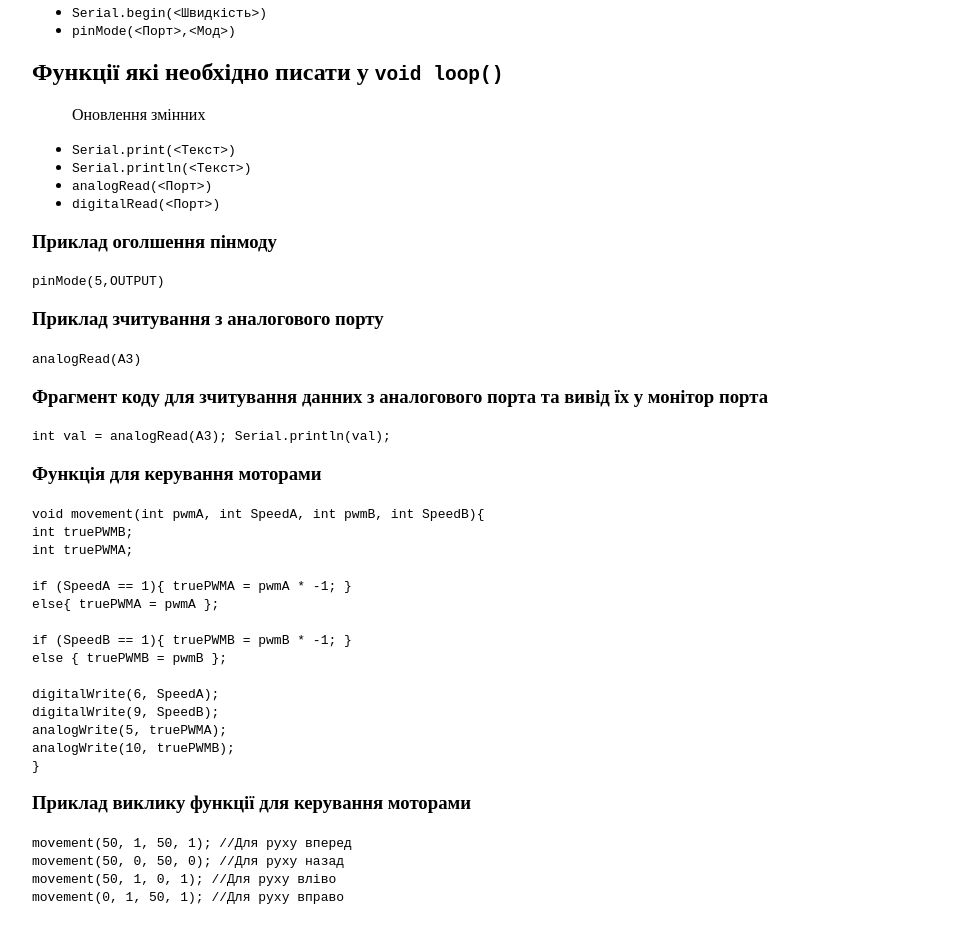
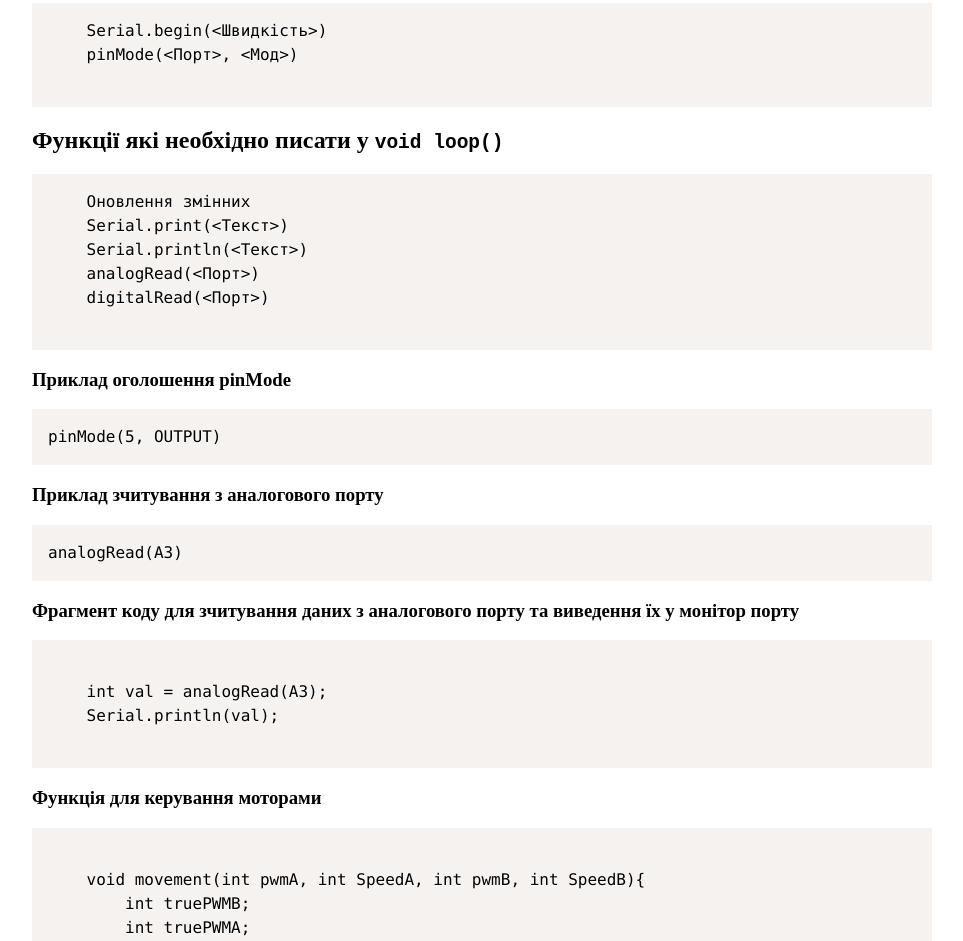
Before and after one commit to Dmitry-Krtadze/-------------2-, a plain HTML site: page index.html in a window 1280 px wide. Shown: the part 1119-2060 px from the top of the page, without its empty margins (158-1121 px from the left). Before the commit the page ends 2032 px from the top, so only its background shows below. Drawn offline with nearby package versions, Linux system fonts and the light colour scheme.

Commit message:
modified:   index.html 	modified:   style.css

```diff
--- a/index.html
+++ b/index.html
@@ -4,7 +4,13 @@
     <meta charset="UTF-8">
     <meta name="viewport" content="width=device-width, initial-scale=1.0">
     <title>ProEmbeded</title>
+
+    <link href="https://cdnjs.cloudflare.com/ajax/libs/prism/1.25.0/themes/prism.min.css" rel="stylesheet" />
+    <script src="https://cdnjs.cloudflare.com/ajax/libs/prism/1.25.0/prism.min.js"></script>
+
     <link rel="stylesheet" href="style.css">
+
+
 </head>
 <body>
     <header>
@@ -20,67 +26,90 @@
     <h3>Processor: Atmega328P</h3>
 
     <h2>Функції які необхідно писати у <code>void setup()</code></h2>
-        <ul>
-            <li><code>Serial.begin(<Швидкість>)</code></li>
-            <li><code>pinMode(<Порт>,<Мод>)</code></li>
-        </ul>
+
+    <pre>
+    <code  class="language-arduino">Serial.begin(&lt;Швидкість&gt;)</code>
+    <code  class="language-arduino">pinMode(&lt;Порт&gt;, &lt;Мод&gt;)</code>
+    </pre>
+
 
     <h2>Функції які необхідно писати у <code>void loop()</code></h2>
-        <ul>
-            <p>Оновлення змінних</p>
-            <li><code>Serial.print(<Текст>)</code></li>
-            <li><code>Serial.println(<Текст>)</code></li>
-            <li><code>analogRead(<Порт>)</code></li>
-            <li><code>digitalRead(<Порт>)</code></li>
-        </ul>
+    <pre>
+    <code class="language-arduino">Оновлення змінних</code>
+    <code class="language-arduino">Serial.print(&lt;Текст&gt;)</code>
+    <code class="language-arduino">Serial.println(&lt;Текст&gt;)</code>
+    <code class="language-arduino">analogRead(&lt;Порт&gt;)</code>
+    <code class="language-arduino">digitalRead(&lt;Порт&gt;)</code>
+    </pre>
 
-        <h3>Приклад оголшення пінмоду</h3>
-        <code>pinMode(5,OUTPUT)</code>
+    <h3>Приклад оголошення pinMode</h3>
+    <pre><code class="language-arduino">pinMode(5, OUTPUT)</code></pre>
 
     <h3>Приклад зчитування з аналогового порту</h3>
-        <code>analogRead(A3)</code>
+    <pre><code class="language-arduino">analogRead(A3)</code></pre>
 
-        <h3>Фрагмент коду для зчитування данних з аналогового порта та вивід їх у монітор порта</h3>
-            <code>
+    <h3>Фрагмент коду для зчитування даних з аналогового порту та виведення їх у монітор порту</h3>
+    <pre><code class="language-arduino">
     int val = analogRead(A3);
     Serial.println(val);
-            </code>
+    </code></pre>
 
     <h3>Функція для керування моторами</h3>
-            <code>
-                void movement(int pwmA, int SpeedA, int pwmB, int SpeedB){ <br>
-                    int truePWMB;<br>
-                    int truePWMA;<br>
-                    <br>
+    <pre><code class="language-arduino">
+    void movement(int pwmA, int SpeedA, int pwmB, int SpeedB){
+        int truePWMB;
+        int truePWMA;
+
         if (SpeedA == 1){
             truePWMA = pwmA * -1;
-                    }<br>
+        }
         else{
-                        truePWMA = pwmA
-                    };
-                    <br>
-                    <br>
+            truePWMA = pwmA;
+        }
+
         if (SpeedB == 1){
             truePWMB = pwmB * -1;
-                    }<br>
+        }
         else {
-                        truePWMB = pwmB
-                    };<br>
-                    <br>
-                    digitalWrite(6, SpeedA);<br>
-                    digitalWrite(9, SpeedB);<br>
-                    analogWrite(5, truePWMA);<br>
-                    analogWrite(10, truePWMB);<br>
-                  }<br>
-            </code>
+            truePWMB = pwmB;
+        }
+
+        digitalWrite(6, SpeedA);
+        digitalWrite(9, SpeedB);
+        analogWrite(5, truePWMA);
+        analogWrite(10, truePWMB);
+    }
+    </code></pre>
 
     <h3>Приклад виклику функції для керування моторами</h3>
-            <code>
-                movement(50, 1, 50, 1);  //Для руху вперед<br>
-                movement(50, 0, 50, 0);  //Для руху назад<br>
-                movement(50, 1, 0, 1);  //Для руху вліво<br>
-                movement(0, 1, 50, 1);  //Для руху вправо
-            </code>
+    <pre><code class="language-arduino">
+    movement(50, 1, 50, 1);  // Для руху вперед
+    movement(50, 0, 50, 0);  // Для руху назад
+    movement(50, 1, 0, 1);   // Для руху вліво
+    movement(0, 1, 50, 1);   // Для руху вправо
+    movement(0, 0, 0, 0);    // Для зупинки
+    </code></pre>
+
+    <h3>Приклад зупинки кванта, якщо попереду є перешкода</h3>
+    <pre><code class="language-arduino">
+    int center = analogRead(A6);
+
+    // Значення приблизні
+    if(center > 90){
+        movement(0, 0, 0, 0);
+    }
+    </code></pre>
+
+    <h3>Приклад повороту кванта</h3>
+    <pre><code class="language-arduino">
+    int right = analogRead(A7);
+
+    // Значення приблизні
+    if(right > 90){
+        movement(50, 1, 0, 1);
+    }
+    </code></pre>
+
     </div>
 </body>
 </html>
--- a/style.css
+++ b/style.css
@@ -24,3 +24,6 @@ header a:hover{
     max-width: 900px;
     width: 100%;
 }
+img:hover{
+
+}
```
Lines whose indentation alone changed are shown as unchanged.
